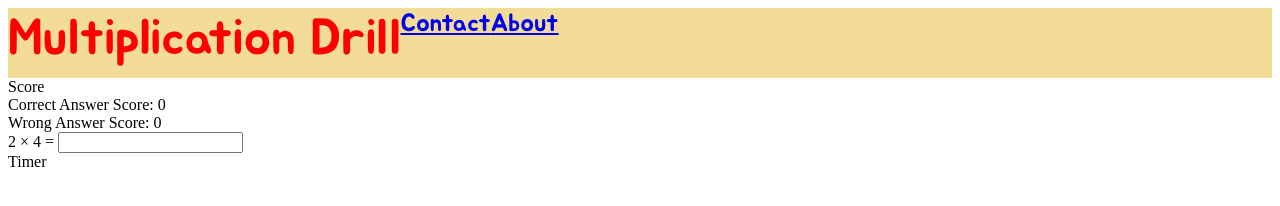
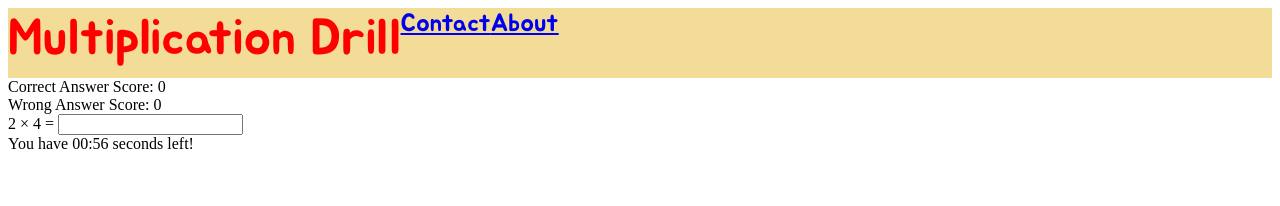
Before and after one commit to az9222/math-drill, a plain HTML site: page index.html in a window 1280 px wide. Drawn offline with nearby package versions, Linux system fonts and the light colour scheme.

Commit message:
Completed timer

```diff
--- a/index.html
+++ b/index.html
@@ -18,14 +18,14 @@
     </div>
 
     <footer>
-        <div class="Test">Score</div>
+        <div class="Test"></div>
         <div class="correctText">Correct Answer Score: <span id="correctSpan">0</span></div>
         <div class="wrongText">Wrong Answer Score: <span id="wrongSpan">0</span></div>
     </footer>
 
    <span class="numberOne"></span> × <span class="numberTwo"></span> = <input type="text" id="input"/>
 
-    <div class="sidebar">Timer</div>
+   <div>You have <span id="time">01:00</span> seconds left!</div>
 </div>
 </body>
 
--- a/script.js
+++ b/script.js
@@ -35,7 +35,29 @@ $(document).ready(function(){
     }
 
     function startTimer(duration, display) {
+        var timer = duration
+        var minutes;
+        var seconds;
+        setInterval(function () {
+            minutes = parseInt(timer / 60);
+            seconds = parseInt(timer % 60);
+
+            minutes = minutes < 10 ? "0" + minutes : minutes;
+            seconds = seconds < 10 ? "0" + seconds : seconds;
+
+            display.text(minutes + ":" + seconds);
+
+            if (--timer < 0) {
+                alert("Time's up!");
+            }
+        }, 1000);
     }
+
+    jQuery(function ($) {
+        var oneMinute = 60;
+            display = $('#time');
+        startTimer(oneMinute, display);
+    });
 
 
     newProblem();
```
